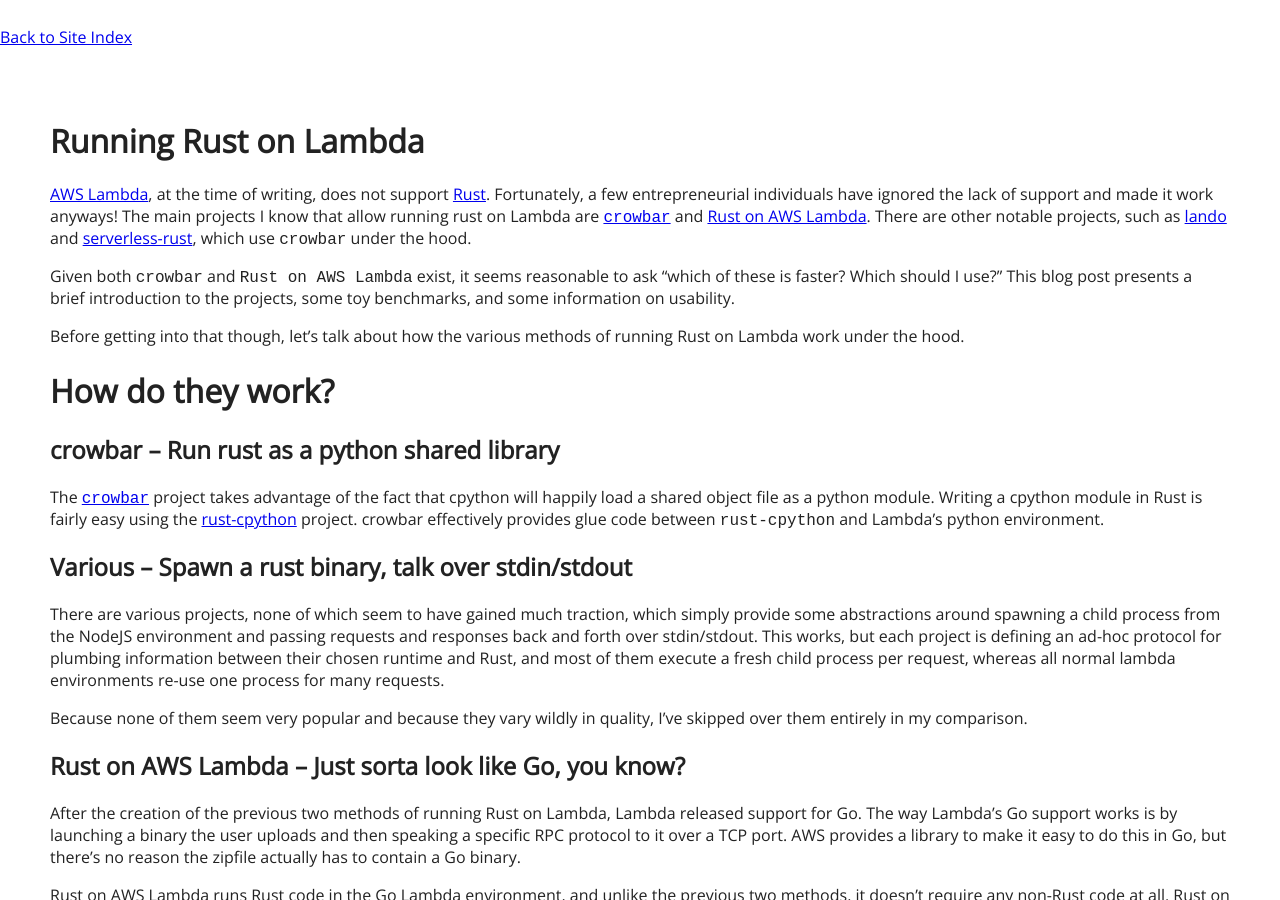
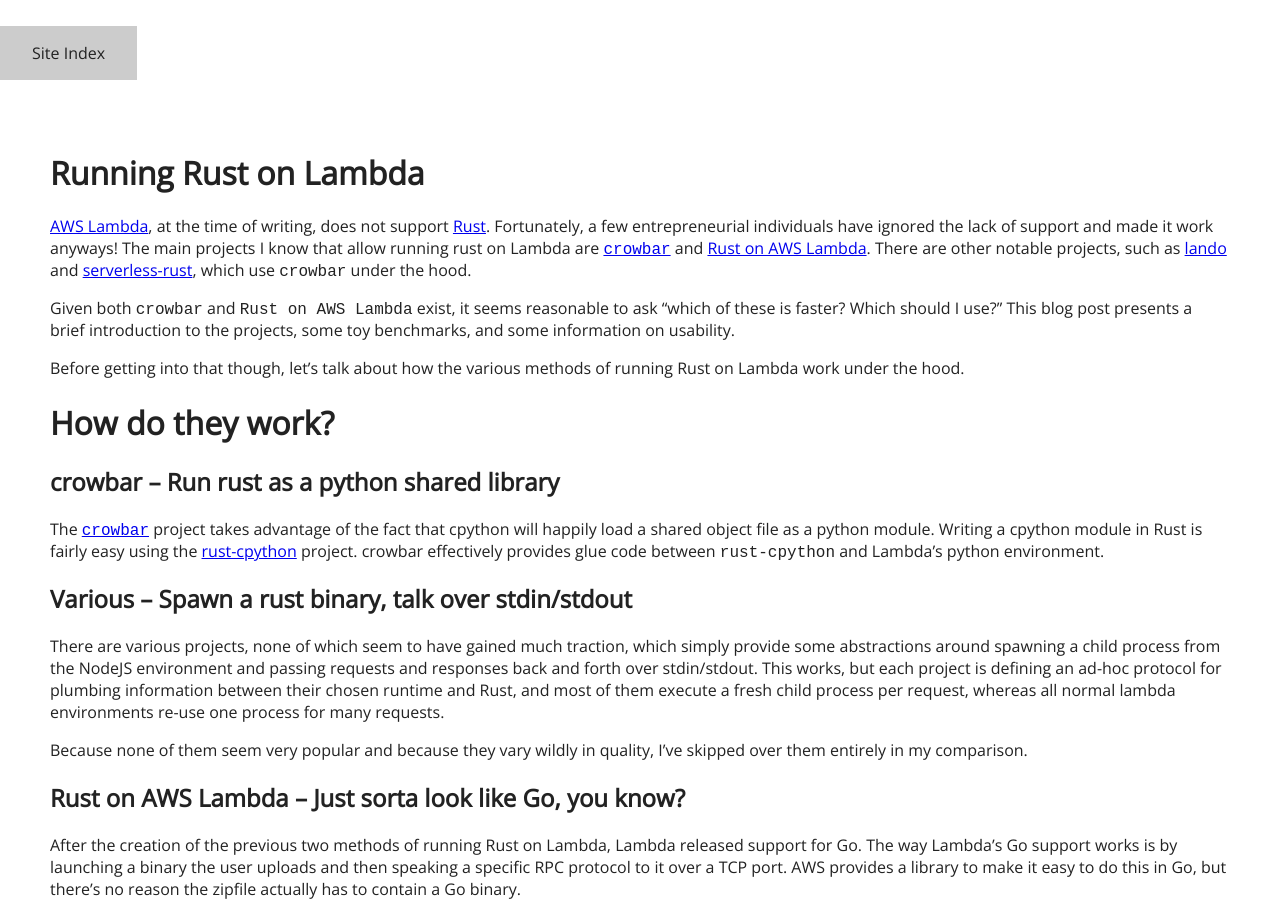
Before and after one commit to euank/euank.com, a Jekyll site: the page built from _posts/2018-09-12-rust-on-lambda.md, in a window 1280 px wide and 900 px high. Built offline with Jekyll 4.4.1, drawn with Linux system fonts in a browser that asks for light colours.

Commit message:
Put index link in nav

```diff
--- a/_layouts/post.html
+++ b/_layouts/post.html
@@ -9,8 +9,11 @@
     <link rel="stylesheet" type="text/css" href="/site.css">
   </head>
   <body>
-    <!-- nav--><!--     .navlinks--><!--         a.active.nav(href="/") Home--><!--         a.nav(href="/projects") Projects--><!--  TODO-->
-    <a href="/">Back to Site Index</a>
+    <header>
+      <nav>
+        <a href="/">Site Index</a>
+      </nav>
+    </header>
     <div class="post-content">
       {{ content }}
     </div>
```
